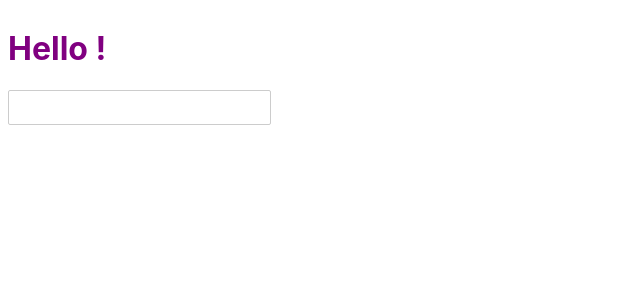
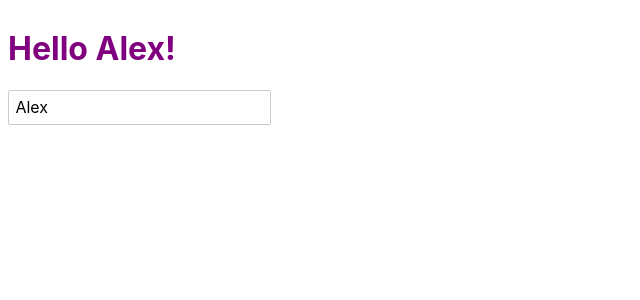
Before and after one commit to agribanov/my-svelte-project, a Svelte app: page / in a window 1280 px wide. Shown: the top 300 px of the page, without its empty margins (0-640 px from the left). Built offline with nearby package versions, Linux system fonts and the light colour scheme.

Commit message:
Default value for input

```diff
--- a/src/App.svelte
+++ b/src/App.svelte
@@ -1,5 +1,5 @@
 <script>
-	let name = '';
+	let name = 'Alex';
 </script>
 
 <style>
```
